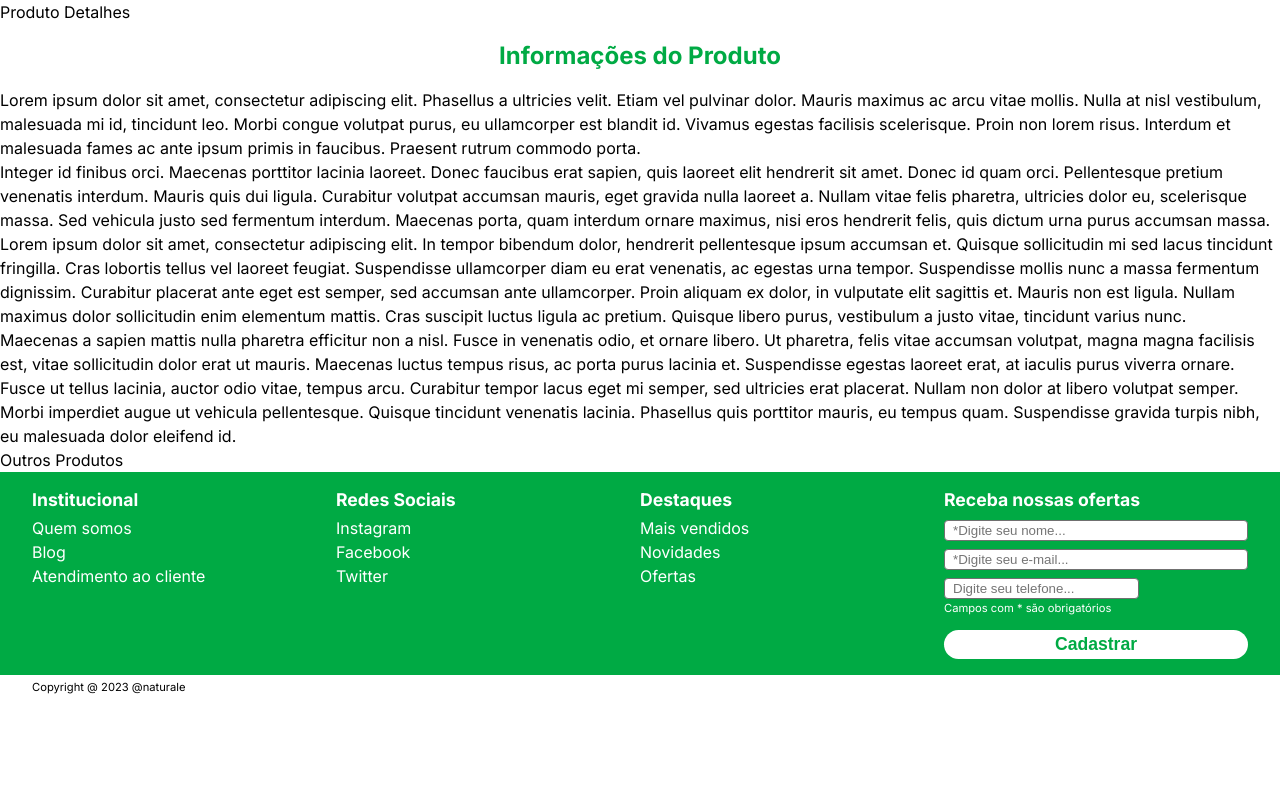
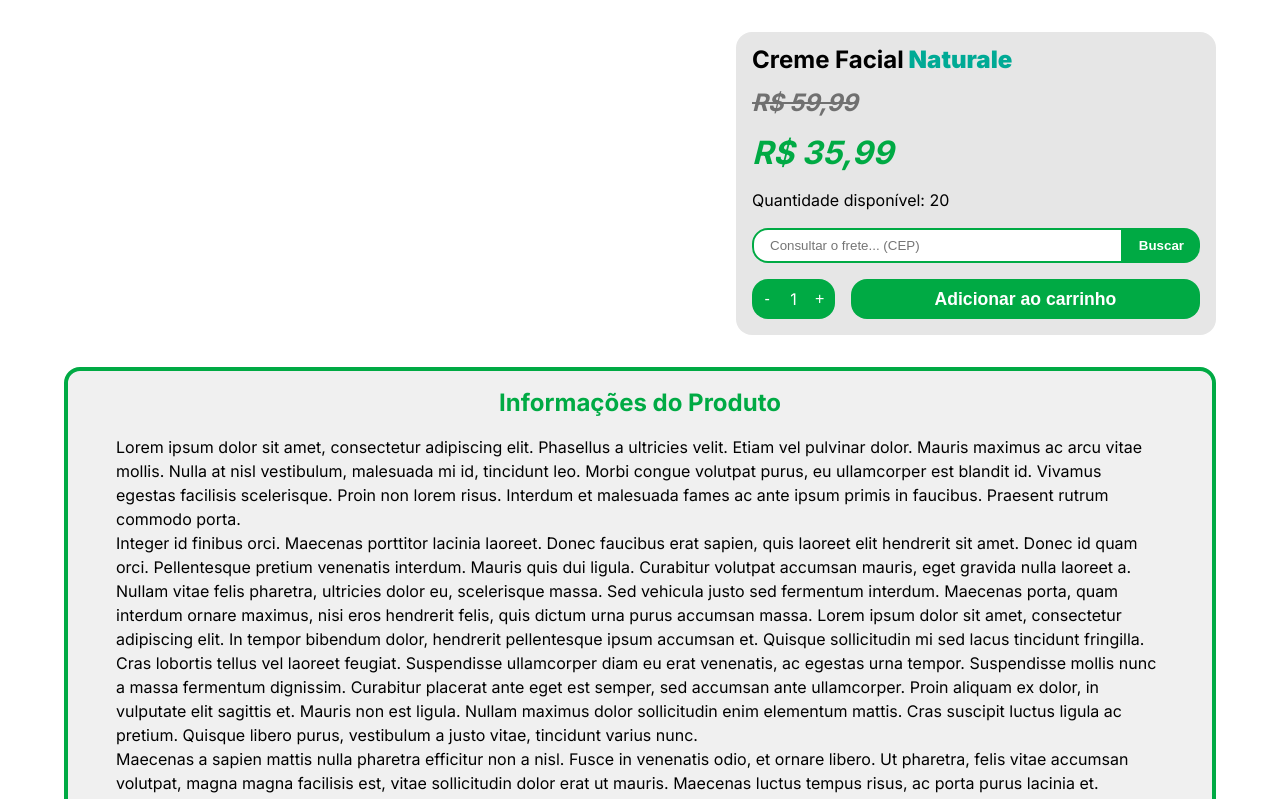
Before and after one commit to ToMattBan/naturale, a Nuxt app: page /produto/1 in a window 1280 px wide. Shown: the top 799 px of the page. Built offline with nearby package versions, Linux system fonts and the light colour scheme.

Commit message:
Box product infos

```diff
--- a/pages/produto/[id].vue
+++ b/pages/produto/[id].vue
@@ -1,8 +1,43 @@
 <template>
   <div>
     <section class="content">
-      <div>Produto Detalhes</div>
-      <article>
+      <div class="product-details">
+        <div class="product-details-photos">
+          <!-- <img src="https://images.unsplash.com/photo-1559881230-1af605ca3f67?ixlib=rb-4.0.3&ixid=MnwxMjA3fDB8MHxwaG90by1wYWdlfHx8fGVufDB8fHx8&auto=format&fit=crop&w=687&q=80" /> -->
+        </div>
+        <div class="product-details-cta">
+          <h1>
+            <span>{{ productDetails?.name }}</span>
+            <span :class="{ 'product-brand-natuale': ehNaturale }"
+              >&nbsp;{{ productDetails?.brand }}</span
+            >
+          </h1>
+          <div class="product-original-price">
+            {{ formatPrice(productDetails?.originalPrice) }}
+          </div>
+          <div class="product-actual-price">
+            {{ formatPrice(productDetails?.actualPrice) }}
+          </div>
+          <p>Quantidade disponível: {{ productDetails?.availableQtd }}</p>
+          <div class="product-cep">
+            <input placeholder="Consultar o frete... (CEP)" />
+            <button>Buscar</button>
+          </div>
+          <div class="product-cart">
+            <div class="product-qtd">
+              <button class="product-remove-qtd" @click="changeQtd('remove')">
+                -
+              </button>
+              <span class="product-qtd-selected">{{ quantitySelected }}</span>
+              <button class="product-add-qtd" @click="changeQtd('add')">
+                +
+              </button>
+            </div>
+            <Button text="Adicionar ao carrinho" />
+          </div>
+        </div>
+      </div>
+      <article class="product-info">
         <h2 class="product-info-title">Informações do Produto</h2>
         <div style="white-space: pre-line">
           {{ productDetails?.description }}
@@ -16,6 +51,7 @@
 <script setup lang="ts">
 interface IProductDetails {
   name: string;
+  brand: string;
   originalPrice: number;
   actualPrice: number;
   availableQtd: number;
@@ -27,9 +63,144 @@ const {
   pending,
   error,
 } = await useFetch<IProductDetails>('/mocks/productDetails.json');
+
+const quantitySelected = ref(1);
+const ehNaturale = productDetails.value?.brand == 'Naturale';
+
+function changeQtd(type: 'add' | 'remove') {
+  if (
+    type == 'add' &&
+    productDetails.value &&
+    quantitySelected.value < productDetails.value.availableQtd
+  ) {
+    return quantitySelected.value++;
+  }
+
+  if (type == 'remove' && productDetails.value && quantitySelected.value > 1) {
+    return quantitySelected.value--;
+  }
+}
+
+function formatPrice(price?: number) {
+  if (!price) return '';
+
+  return new Intl.NumberFormat('pt-BR', {
+    style: 'currency',
+    currency: 'BRL',
+  }).format(price);
+}
 </script>
 
 <style>
+.content {
+  padding: 0 64px;
+}
+
+.product-details {
+  display: flex;
+  margin: var(--normal) 0;
+}
+
+.product-details .product-details-photos {
+  flex: 6;
+}
+
+.product-details .product-details-cta {
+  background-color: #e6e6e6;
+  border-radius: 16px;
+  flex: 4;
+  padding: var(--small);
+}
+
+.product-details .product-details-cta h1 {
+  margin: 0;
+}
+
+.product-details .product-details-cta .product-brand-natuale {
+  color: var(--greenLogo);
+  font-weight: 900;
+}
+
+.product-details .product-details-cta .product-original-price,
+.product-details .product-details-cta .product-actual-price {
+  font-weight: 700;
+  line-height: initial;
+  margin: var(--small) 0;
+  font-style: italic;
+}
+
+.product-details .product-details-cta .product-original-price {
+  color: var(--grayDark);
+  font-size: var(--smallM);
+  text-decoration: line-through;
+}
+
+.product-details .product-details-cta .product-actual-price {
+  color: var(--green);
+  font-size: var(--normal);
+}
+
+.product-details .product-details-cta .product-cep {
+  display: flex;
+  margin-bottom: var(--small);
+}
+
+.product-details .product-details-cta .product-cep input {
+  width: 100%;
+  border: solid 2px var(--green);
+  border-radius: 16px 0 0 16px;
+  padding: var(--smallS) var(--small);
+}
+
+.product-details .product-details-cta .product-cep button {
+  background-color: var(--green);
+  border-radius: 0 16px 16px 0;
+  color: white;
+  border: none;
+  padding: var(--smallS) var(--small);
+  font-weight: 600;
+}
+
+.product-details .product-details-cta .product-cart,
+.product-details .product-details-cta .product-cart .product-qtd {
+  display: flex;
+  justify-content: center;
+  align-content: center;
+}
+
+.product-details .product-details-cta .product-cart .product-remove-qtd,
+.product-details .product-details-cta .product-cart .product-qtd-selected,
+.product-details .product-details-cta .product-cart .product-add-qtd {
+  background-color: var(--green);
+  color: white;
+  border: none;
+  padding: var(--smallS);
+}
+
+.product-details .product-details-cta .product-cart .product-remove-qtd,
+.product-details .product-details-cta .product-cart .product-add-qtd {
+  font-size: var(--small);
+  cursor: pointer;
+}
+
+.product-details .product-details-cta .product-cart .product-remove-qtd {
+  border-radius: 16px 0 0 16px;
+}
+
+.product-details .product-details-cta .product-cart .product-add-qtd {
+  border-radius: 0 16px 16px 0;
+  margin-right: 16px;
+}
+
+.product-details .product-details-cta .product-cart .product-qtd-selected {
+  width: 2ch;
+  text-align: center;
+}
+
+.product-details .product-details-cta .product-cart button {
+  width: 100%;
+}
+
 .product-info {
   background-color: var(--grayLight);
   border: solid 4px var(--green);
@@ -37,7 +208,7 @@ const {
   padding: 0 var(--largeS) var(--largeS);
 }
 
-.product-info-title {
+.product-info .product-info-title {
   text-align: center;
   color: var(--green);
   font-weight: 700;
--- a/public/mocks/productDetails.json
+++ b/public/mocks/productDetails.json
@@ -1,5 +1,6 @@
 {
-  "name": "Creme Facial Naturale",
+  "name": "Creme Facial",
+  "brand": "Naturale",
   "originalPrice": 59.99,
   "actualPrice": 35.99,
   "availableQtd": 20,
```
